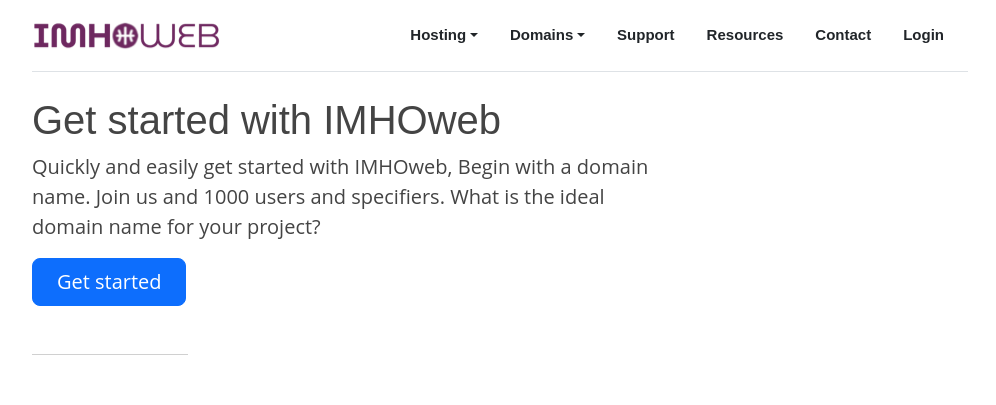
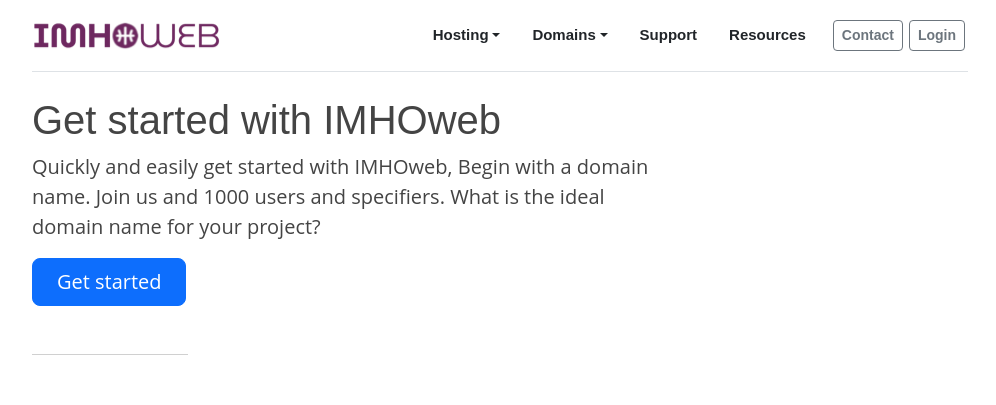
Before and after one commit to imhodot/imhoweb, a Flask app: page / in a window 1280 px wide. Shown: the top 405 px of the page, without its empty margins (140-1136 px from the left). Run offline with Flask 2, Linux system fonts and the light colour scheme; some libraries are stand-ins or nearby versions.

Commit message:
made an update in index.html

```diff
--- a/templates/index.html
+++ b/templates/index.html
@@ -54,8 +54,8 @@
             </li>
             <li class="nav-item"><a class="me-3 py-2 text-dark text-decoration-none nav-link" href="/support">Support</a></li>
             <li class="nav-item"><a class="me-3 py-2 text-dark text-decoration-none nav-link" href="#">Resources</a></li>
-            <li class="nav-item"><a class="me-3 py-2 text-dark text-decoration-none nav-link" href="/contact" title="Contact Us">Contact</a></li>
-            <li class="nav-item"><a class="me-3 py-2 text-dark text-decoration-none nav-link" href="/login" title="Create an account">Login</a></li>
+            <li class="nav-item"><a><button type="button" class="btn btn-sm btn-outline-secondary" href="/contact" title="Contact Us"><strong>Contact</strong></button></a></li>
+            <li class="nav-item"><a><button type="button" class="btn btn-sm btn-outline-secondary" href="/login" title="Create an account"><strong>Login</strong></button></a></li>
           </ul>
         </div>
       </nav>
```
